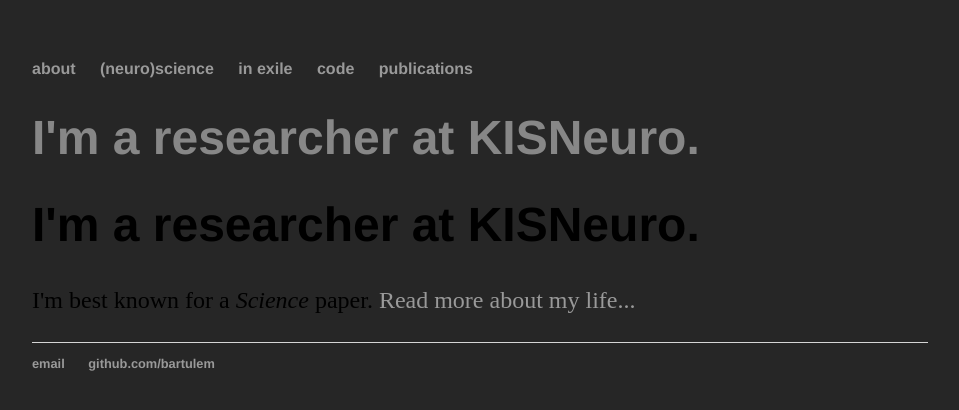
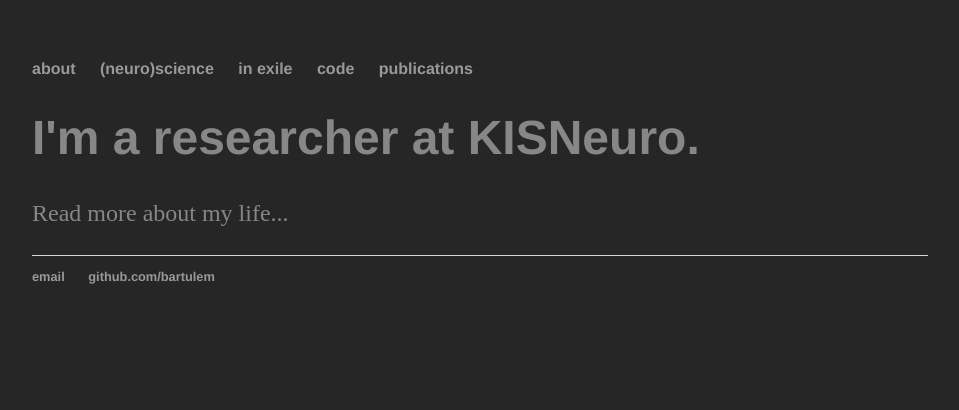
Before and after one commit to bartulem/bartulem.github.io, a Jekyll site: the page built from index.html, in a window 1280 px wide. Shown: the top 410 px of the page, without its empty margins (160-1119 px from the left). Built offline with Jekyll 4.4.1, drawn with Linux system fonts in a browser that asks for light colours.

Commit message:
Update index.html

```diff
--- a/index.html
+++ b/index.html
@@ -4,6 +4,5 @@ title: bartulem
 ---
 <div class="blurb">
 	<h1 style="color: RGB(135, 135, 135);">I'm a researcher at KISNeuro.</h1>
-	<h1>I'm a researcher at KISNeuro.</h1>
-	<p>I'm best known for a <em>Science</em> paper. <a href="/about">Read more about my life...</a></p>
+	<p style="color: RGB(135, 135, 135);>I'm best known for a <em>Science</em> paper. <a href="/about">Read more about my life...</a></p>
 </div><!-- /.blurb -->
```
